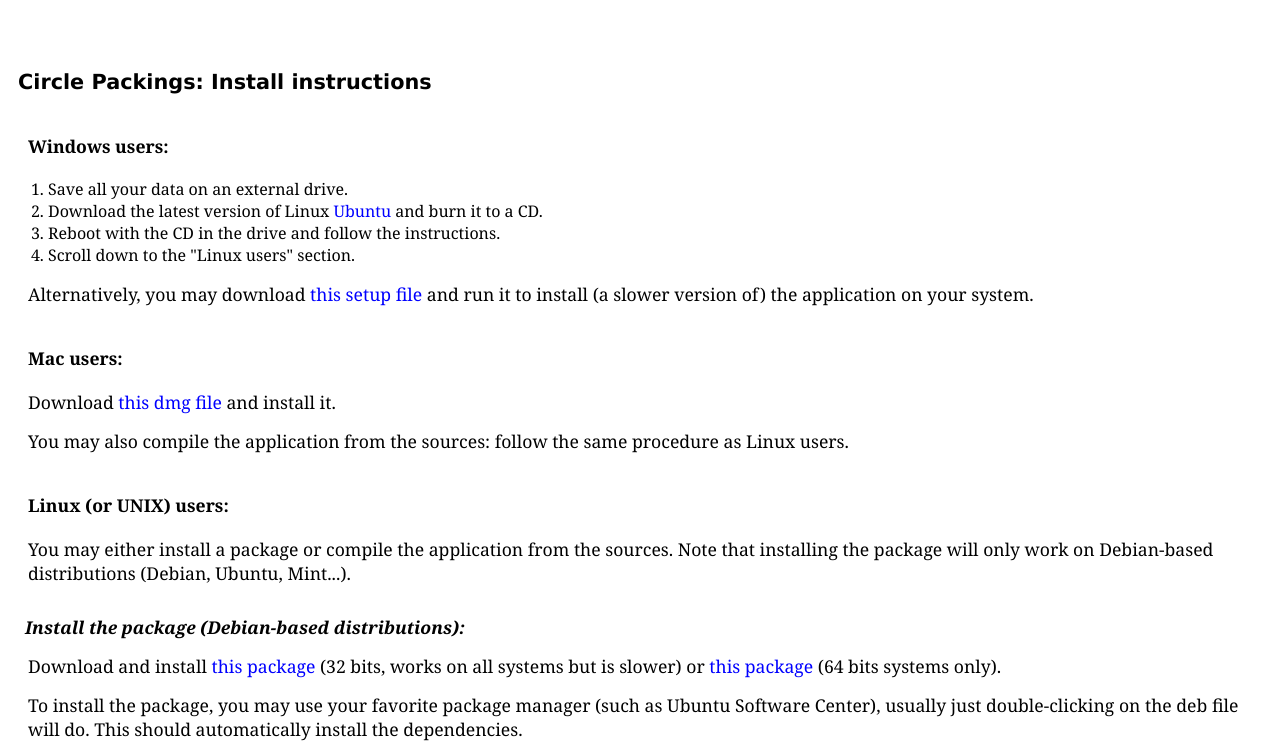
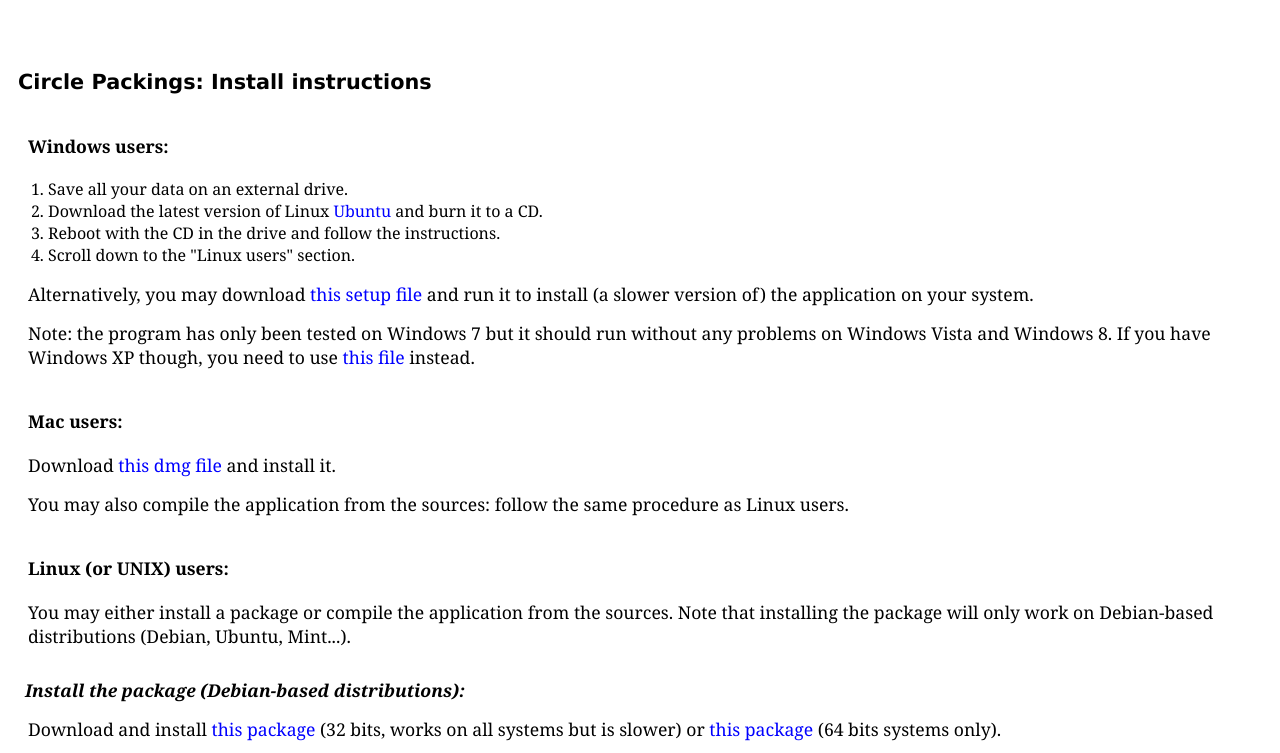
Before and after one commit to seub/CirclePackings, a plain HTML site: page doc/install.html in a window 1280 px wide. Shown: the top 753 px of the page. Drawn offline with Linux system fonts and the light colour scheme.

Commit message:
help updated

```diff
--- a/doc/install.html
+++ b/doc/install.html
@@ -159,6 +159,10 @@
 		and run it to install
 		(a slower version of) the application on your system. </p>
 
+		<p>Note: the program has only been tested on Windows 7 but
+		it should run without any problems on Windows Vista and Windows 8. If you have Windows XP though, you need to use
+		<a href="https://github.com/downloads/seub/CirclePackings/CirclePackingsSetupXP.exe">this file</a> instead.</p>
+
 		<h3> Mac users: </h3>
 
 		<p> Download <a href="https://github.com/downloads/seub/CirclePackings/CirclePackings.dmg">this dmg file</a>
```
Also changed, not shown: doc/index.html (+5 -2 lines).
